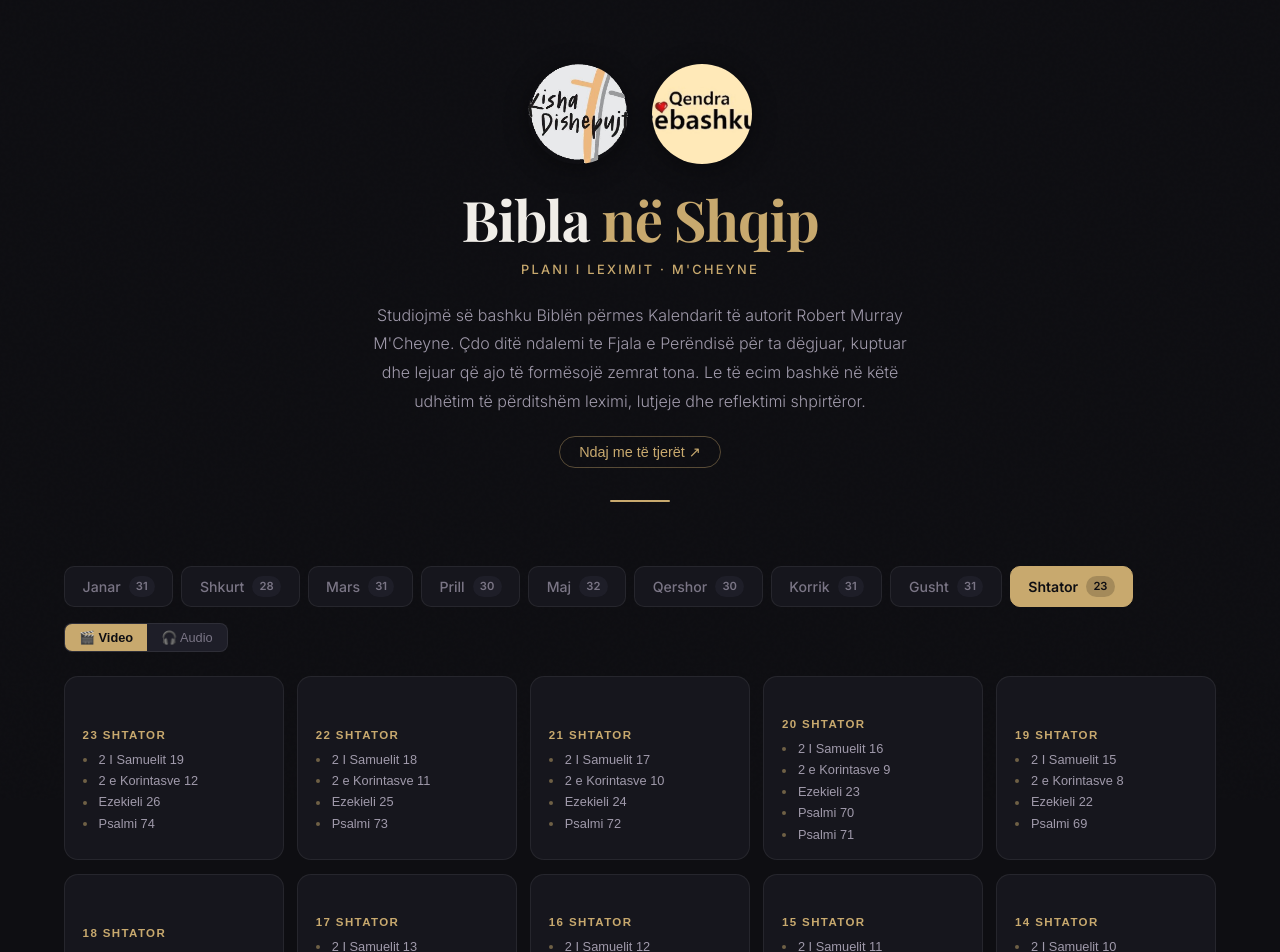
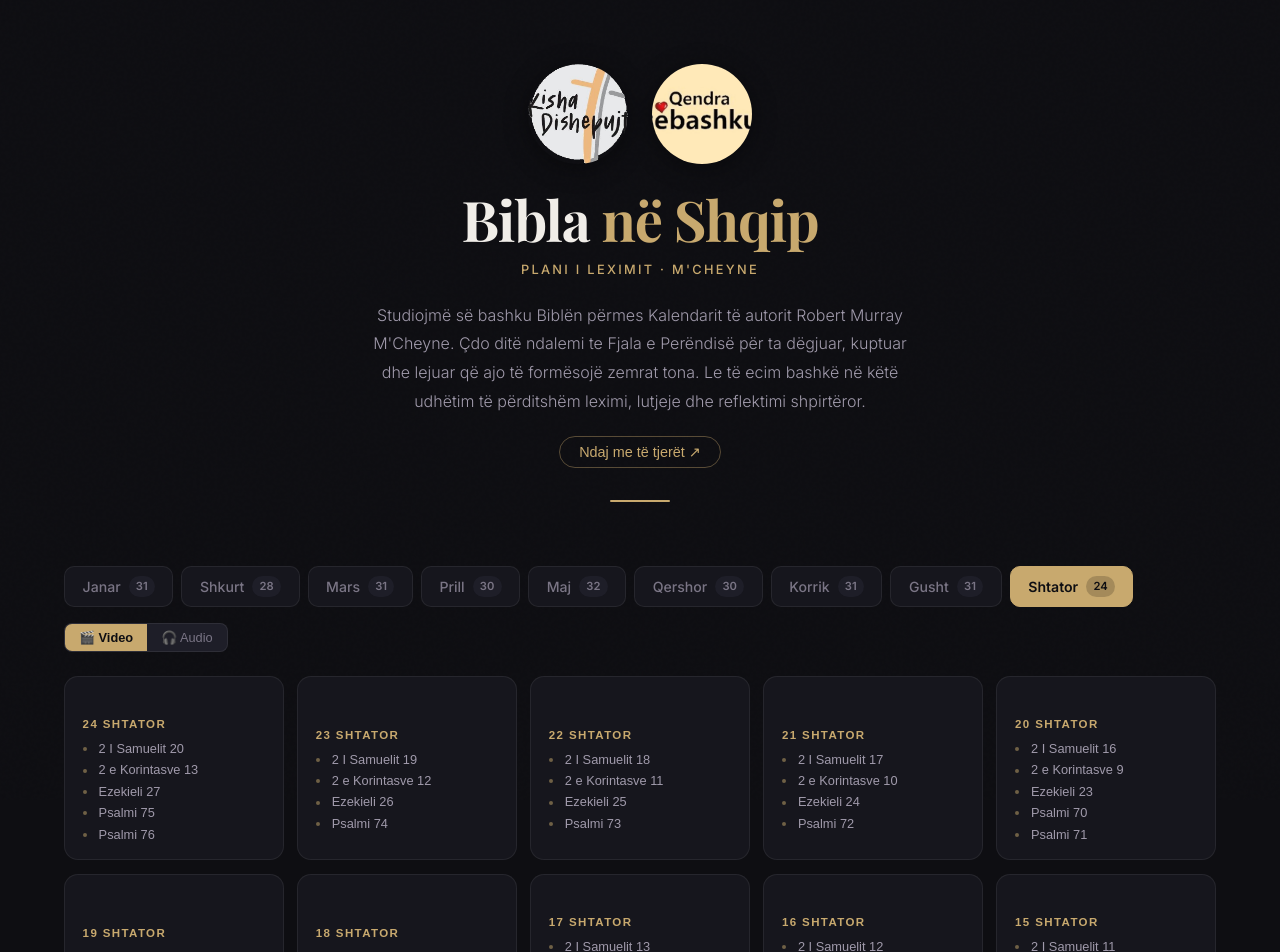
Before and after one commit to jeffandmeredith-max/bibla-shqip, a React (Vite) app: page / in a window 1280 px wide. Shown: the top 952 px of the page. Built offline with nearby package versions, Linux system fonts and the light colour scheme.

Commit message:
chore: daily update 2026-09-24

```diff
--- a/src/data/september.js
+++ b/src/data/september.js
@@ -588,5 +588,32 @@ export const september = [
         "start": 895
       }
     ]
+  },
+  {
+    "day": 24,
+    "date": "24 Shtator",
+    "videoId": "W-4155L06bw",
+    "readings": [
+      {
+        "title": "2 I Samuelit 20",
+        "start": 0
+      },
+      {
+        "title": "2 e Korintasve 13",
+        "start": 282
+      },
+      {
+        "title": "Ezekieli 27",
+        "start": 395
+      },
+      {
+        "title": "Psalmi 75",
+        "start": 719
+      },
+      {
+        "title": "Psalmi 76",
+        "start": 787
+      }
+    ]
   }
 ]
```
